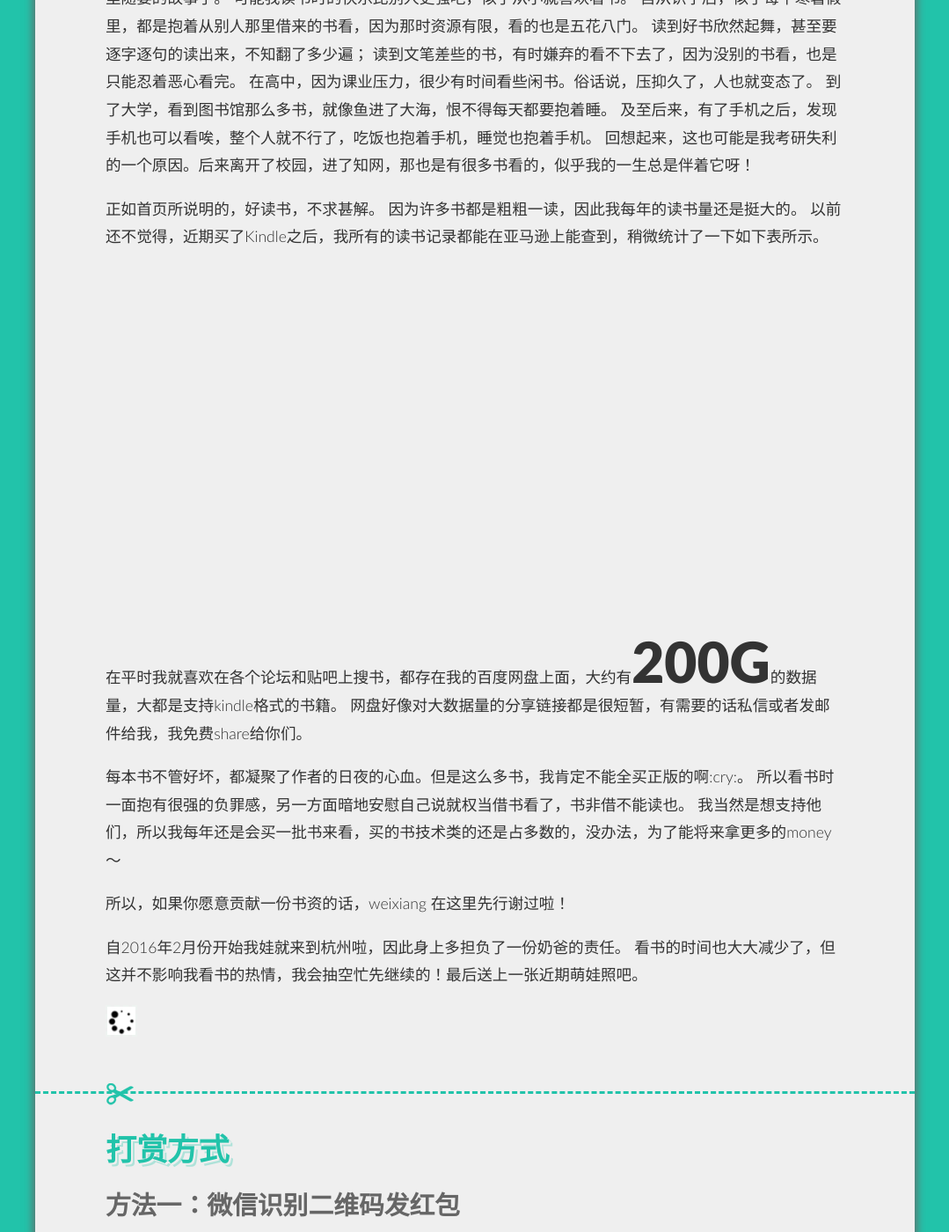
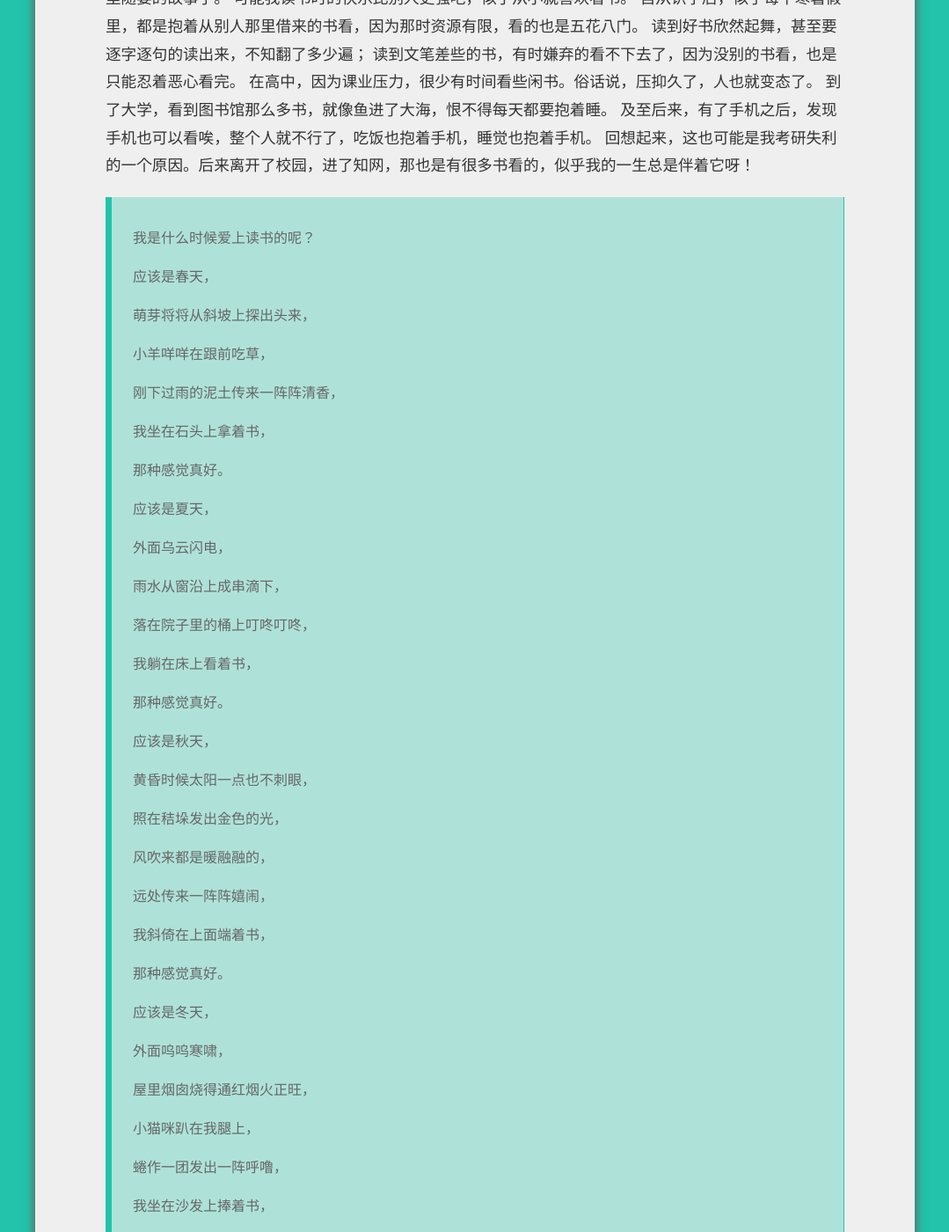
Before and after one commit to zwxscience/MyBlog, a Jekyll site: the page built from tip.md, in a window 1280 px wide and 1400 px high, scrolled down 607 px. Shown: the whole window at 88% size, without its empty margins (100-1179 px from the left). Built offline with Jekyll 4.4.1, drawn with Linux system fonts in a browser that asks for light colours; Markdown is read by kramdown in place of the engine named in the settings; comment, search, counter and statistics services are not loaded.

Commit message:
Update tip.md

```diff
--- a/tip.md
+++ b/tip.md
@@ -17,6 +17,65 @@ Hi,我是 weixiang ，英文名<strong>Xavier</strong>，目前从事通信行
 到了大学，看到图书馆那么多书，就像鱼进了大海，恨不得每天都要抱着睡。
 及至后来，有了手机之后，发现手机也可以看唉，整个人就不行了，吃饭也抱着手机，睡觉也抱着手机。
 回想起来，这也可能是我考研失利的一个原因。后来离开了校园，进了知网，那也是有很多书看的，似乎我的一生总是伴着它呀！
+
+> 我是什么时候爱上读书的呢？
+>
+> 应该是春天，
+>
+> 萌芽将将从斜坡上探出头来，
+>
+> 小羊咩咩在跟前吃草，
+>
+> 刚下过雨的泥土传来一阵阵清香，
+>
+> 我坐在石头上拿着书，
+>
+> 那种感觉真好。
+>
+>
+> 应该是夏天，
+>
+> 外面乌云闪电，
+>
+> 雨水从窗沿上成串滴下，
+>
+> 落在院子里的桶上叮咚叮咚，
+>
+> 我躺在床上看着书，
+>
+> 那种感觉真好。
+>
+>
+> 应该是秋天，
+>
+> 黄昏时候太阳一点也不刺眼，
+>
+> 照在秸垛发出金色的光，
+>
+> 风吹来都是暖融融的，
+>
+> 远处传来一阵阵嬉闹，
+>
+> 我斜倚在上面端着书，
+>
+> 那种感觉真好。
+>
+>
+> 应该是冬天，
+>
+> 外面呜呜寒啸，
+>
+> 屋里烟囱烧得通红烟火正旺，
+>
+> 小猫咪趴在我腿上，
+>
+> 蜷作一团发出一阵呼噜，
+>
+> 我坐在沙发上捧着书，
+>
+> 这种感觉真好。
+
+
 
 正如首页所说明的，好读书，不求甚解。
 因为许多书都是粗粗一读，因此我每年的读书量还是挺大的。
```
